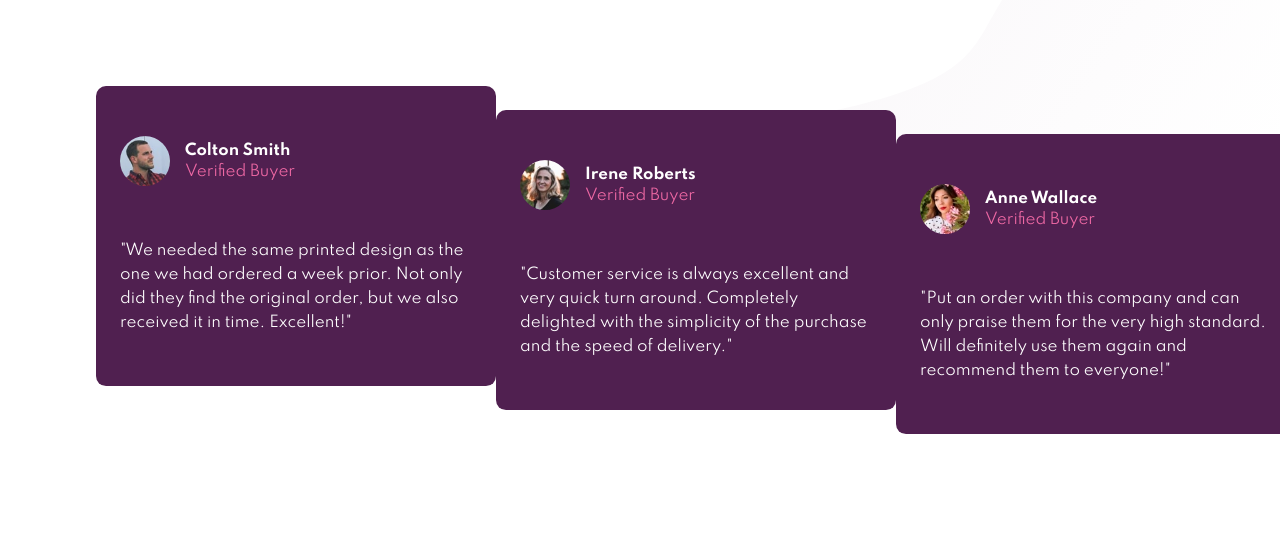
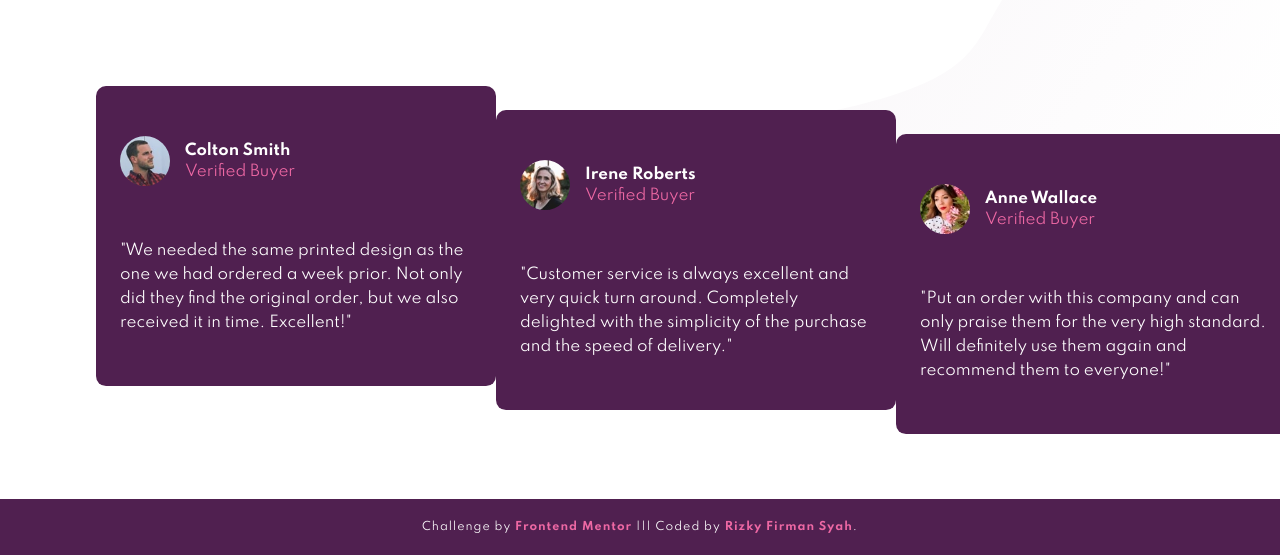
Before and after one commit to RizkyFirman/Social-proof-section, a plain HTML site: page index.html in a window 1280 px wide. Shown: the part 478-1033 px from the top of the page. Before the commit the page ends 968 px from the top, so only its background shows below. Drawn offline with Linux system fonts and the light colour scheme.

Commit message:
New Update for styling

```diff
--- a/index.html
+++ b/index.html
@@ -102,11 +102,8 @@
 
     </div>
 
-    <!-- <div class="attribution">
-      Challenge by
-      <a href="https://www.frontendmentor.io?ref=challenge" target="_blank"
-        >Frontend Mentor</a
-      >. Coded by <a href="#">Your Name Here</a>.
-    </div> -->
+    <div class="attribution">
+      <p>Challenge by <a href="https://www.frontendmentor.io?ref=challenge" target="_blank">Frontend Mentor</a> ||| Coded by <a href="https://www.frontendmentor.io/profile/RizkyFirman" target="_blank">Rizky Firman Syah</a>.</p>
+    </div>
   </body>
 </html>
--- a/responsive.css
+++ b/responsive.css
@@ -9,6 +9,8 @@
         height: 100%;
         margin: 0 auto;
         grid-template: 1fr  / 1fr;
+        transform: translateY(0);
+        margin-bottom: 2em;
     }
 
     .caption, .rating, .people-review{
@@ -51,10 +53,6 @@
         transform: translateX(0%);
     }
 
-    .people-review{
-        border: solid 2px rgb(208, 255, 0);
-    }
-
     .review-card{
         border-radius: 5px;
         width: 100%;
@@ -66,3 +64,9 @@
         margin-top: 1em;
     }
 }
+
+@media only screen and ( max-width: 375px){
+    .attribution{
+        flex-direction: column;
+    }
+}
--- a/style.css
+++ b/style.css
@@ -159,3 +159,27 @@ body{
     bottom: 0;
     width: 60%;
 }
+
+.attribution {
+    display: flex;
+    justify-content: center;
+    align-items: center;
+    font-size: 11px;
+    text-align: center;
+    padding: 1rem 2rem;
+    background-color: var(--very-dark-magenta);
+    transition: 300ms;
+    margin-top: 5em;
+}
+
+.attribution p {
+    font-weight: 400;
+    letter-spacing: 1px;
+    margin: .5em;
+    color: hsl(0, 0%, 100%);
+}
+.attribution a {
+    font-weight: 700;
+    text-decoration: none;
+    color: var(--soft-pink);
+}
```
